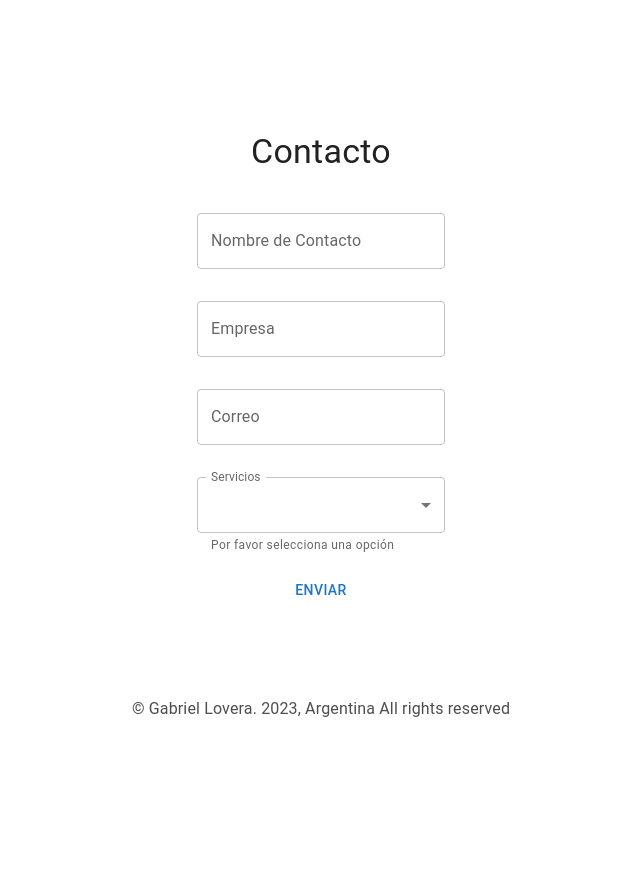
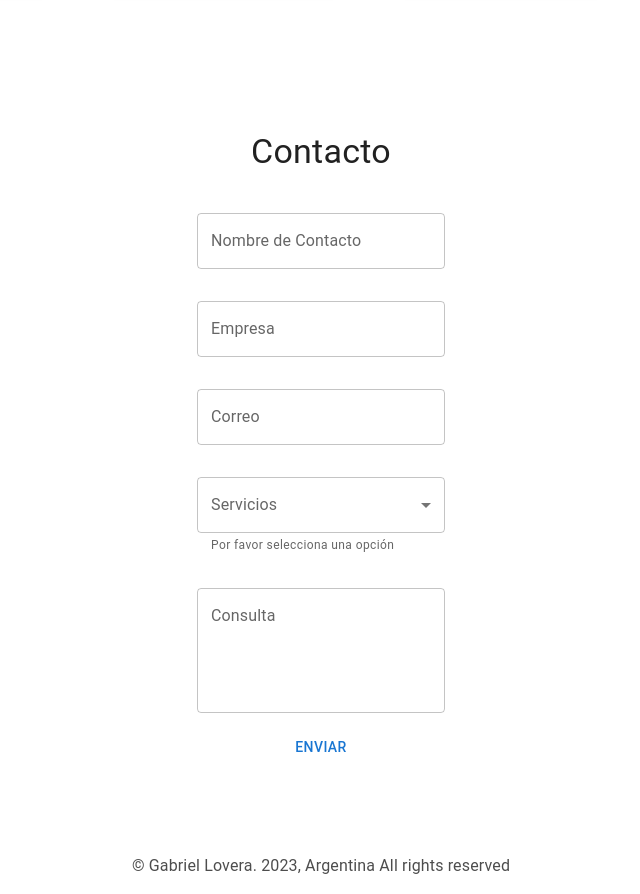
Before and after one commit to loveragabriel/cronologis_website, a React (Create React App) app: page / in a window 1280 px wide. Shown: the part 1466-2360 px from the top of the page, without its empty margins (319-959 px from the left). Before the commit the page ends 2203 px from the top, so only its background shows below. Built offline with nearby package versions, Linux system fonts and the light colour scheme; the HTML template or start-up script is replaced by a standard one.

Commit message:
get dataForm

```diff
--- a/src/components/BoxTexHome.js
+++ b/src/components/BoxTexHome.js
@@ -1,6 +1,5 @@
 import * as React from 'react';
 import Container from '@mui/material/Container';
-import { Typography } from '@mui/material';
 import vessel from './vessel.jpg';
 import { ComponentText } from './ComponentText';
 
@@ -35,7 +34,6 @@ export default function BoxTextHome() {
         </Container>
       </div>
       <ComponentText></ComponentText>
-
     </React.Fragment>
   );
 }
--- a/src/components/CardServices.js
+++ b/src/components/CardServices.js
@@ -27,12 +27,7 @@ export default function CardServices(props) {
     >
       {serviceBox.map((data) => (
         <BasicCard title={data.title} text={data.definition} key={data.title}
-        sx={{
-          minWidth: '200px', // Add the desired minWidth value
-          '&:not(:last-child)': {
-            marginRight: '1em' // Add spacing between cards (optional)
-          }
-        }} />
+         />
       ))}
     </Container>
   );
--- a/src/components/ContactForm.js
+++ b/src/components/ContactForm.js
@@ -1,7 +1,6 @@
-import React from 'react'
-import { Box, TextField, Typography, Button, Container } from '@mui/material'
+import React, { useState } from 'react';
+import { Box, TextField, Typography, Button, Container } from '@mui/material';
 import MenuItem from '@mui/material/MenuItem';
-
 
 const services = [
   {
@@ -22,53 +21,101 @@ const services = [
   },
 ];
 
-const inputsForm = [
-    'Nombre de Contacto', 'Empresa', 'Correo'
-]
+const inputsForm = ['Nombre de Contacto', 'Empresa', 'Correo'];
 
-export default function ContactForm (){
+export default function ContactForm() {
+  const [formData, setFormData] = useState({
+    Correo: '',
+    Empresa: '',
+    'Nombre de Contacto': '',
+    service: '',
+    comments: '',
+  });
+
+  const handleChange = (event) => {
+    setFormData((prevFormData) => ({
+      ...prevFormData,
+      [event.target.name]: event.target.value,
+    }));
+  };
+
+  const handleSubmit = (event) => {
+    event.preventDefault();
+    // Perform form submission or validation here
+    console.log(formData); // Display the form data in the console
+    // Reset the form after submission if needed
+    setFormData({
+        Correo: '',
+        Empresa: '',
+        'Nombre de Contacto': '',
+        service: '',
+        comments: '',
+    });
+  };
+
   return (
-            <Box sx={{ display:'flex'}} id='contact' >
-        <Container >
-            <Typography variant='h4' sx={{ marginTop: '3em', textAlign:'center'}}>Contacto</Typography>
+    <Box id="contact">
+      <Container>
+        <Typography variant="h4" sx={{ marginTop: '3em', textAlign: 'center' }}>
+          Contacto
+        </Typography>
         <Box
+          component="form"
           sx={{
             marginTop: '1em',
             display: 'flex',
             justifyContent: 'center',
-
             '& > :not(style)': {
               m: 1,
             },
           }}
+          onSubmit={handleSubmit}
         >
-
           <Box sx={{ display: 'flex', flexDirection: 'column' }}>
-                    {
-                        inputsForm.map((input) => {
-                            return <TextField sx={{ margin: '1em', display: 'flex', justifyItems: 'center' }} id="outlined-basic" label={input} variant="outlined" />
-
-                        })
-                    }
+            {inputsForm.map((input) => (
+              <TextField
+                key={input}
+                name={input}
+                value={formData[input]}
+                onChange={handleChange}
+                sx={{ margin: '1em' }}
+                id="outlined-basic"
+                label={input}
+                variant="outlined"
+              />
+            ))}
             <TextField
               id="outlined-select-currency"
               select
+              name="service"
+              value={formData.service}
+              onChange={handleChange}
               label="Servicios"
               defaultValue="Consulta"
               helperText="Por favor selecciona una opción"
               sx={{ margin: '1em' }}
             >
               {services.map((option) => (
-                            <MenuItem key={option.value} value={option.value} >
+                <MenuItem key={option.value} value={option.value}>
                   {option.label}
                 </MenuItem>
               ))}
             </TextField>
-                    <Button>Enviar</Button>
-
+            <TextField
+              id="outlined-multiline-static"
+              name="comments"
+              value={formData.comments}
+              onChange={handleChange}
+              label="Consulta"
+              multiline
+              rows={4}
+              sx={{ margin: '1em' }}
+              variant="outlined"
+            />
+            <Button type="submit">Enviar</Button>
           </Box>
         </Box>
       </Container>
     </Box>
-    )
+  );
 }
```
Lines whose indentation alone changed are shown as unchanged.
